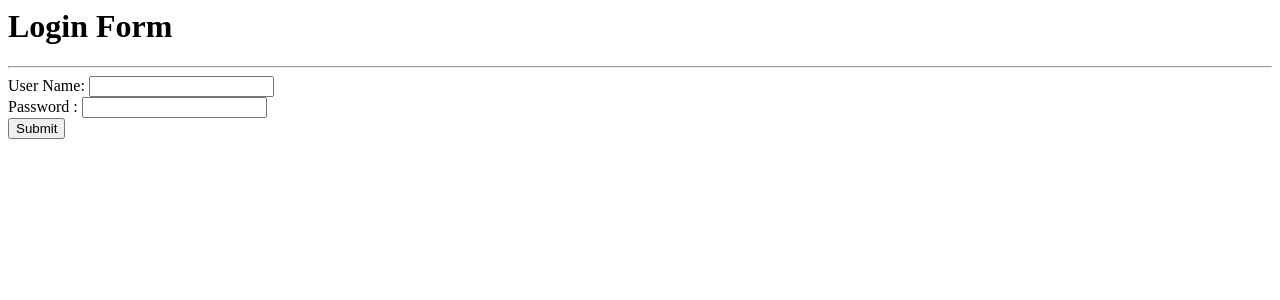
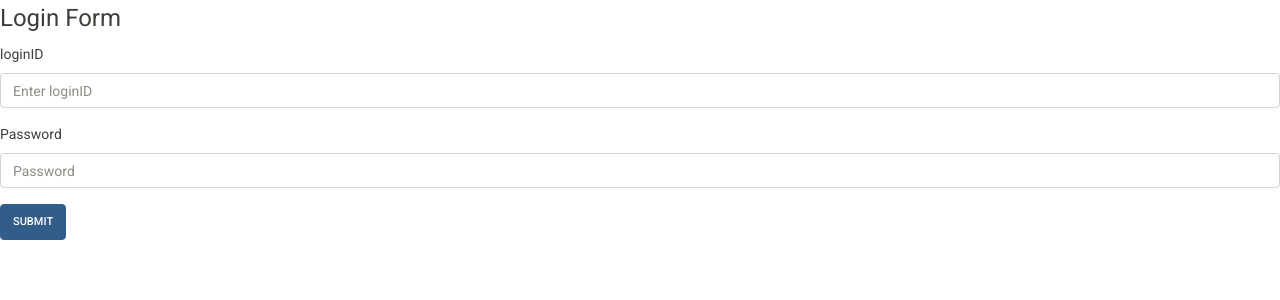
Before and after one commit to megan142638/bar_game, a PHP site: page /beergame/team/loginView.php in a window 1280 px wide. Shown: the top 300 px of the page. Run offline with PHP 8.4, Linux system fonts and the light colour scheme.

Commit message:
Update loginView.php

```diff
--- a/team/loginView.php
+++ b/team/loginView.php
@@ -1,6 +1,26 @@
-<h1>Login Form</h1><hr />
+<!DOCTYPE html>
+<html>
+<head>
+	<title>Beer Game登入</title>
+	<link rel="stylesheet" type="text/css" href="https://bootswatch.com/4/sandstone/bootstrap.min.css">
+</head>
+<body>
+
 <form method="post" action="loginControl.php">
-User Name: <input type="text" name="id"><br />
-Password : <input type="password" name="pwd"><br />
-<input type="submit">
+	<fieldset>
+    <legend>Login Form</legend>
+
+    <div class="form-group">
+      <label >loginID</label>
+      <input type="text" class="form-control" id="loginID" name="id"  placeholder="Enter loginID">
+
+    </div>
+    <div class="form-group">
+      <label for="exampleInputPassword1">Password</label>
+      <input type="password" class="form-control" id="pwd" name="pwd" placeholder="Password">
+    </div>
+    <button type="submit" class="btn btn-primary">Submit</button>
+</fieldset>
 </form>
+</body>
+</html>
```
